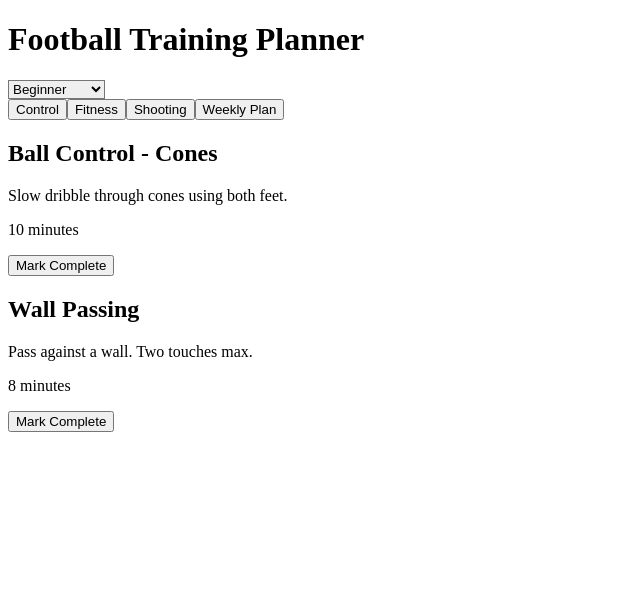
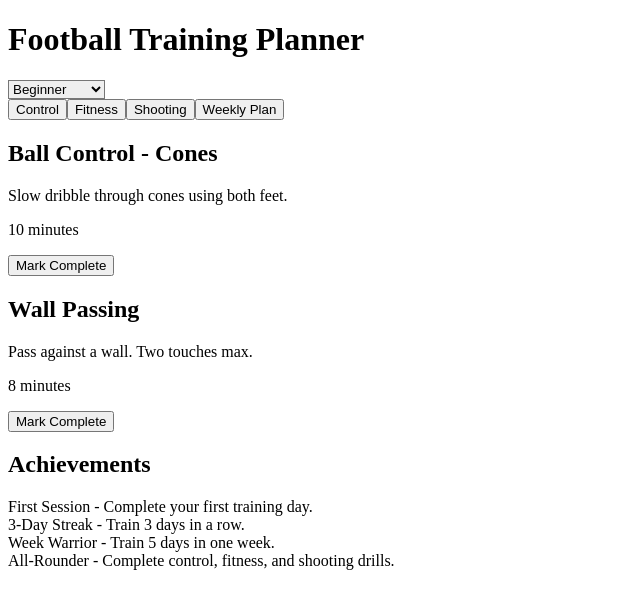
Before and after one commit to linboahsurfing-arch/football-training-app, a Next.js app: page / in a window 1280 px wide. Shown: the top 608 px of the page, without its empty margins (0-640 px from the left). Built offline with nearby package versions, Linux system fonts and the light colour scheme.

Commit message:
Add acievements

```diff
--- a/pages/index.tsx
+++ b/pages/index.tsx
@@ -28,57 +28,71 @@ const DRILLS = {
 };
 
 const WEEKLY_PLAN = {
-  beginner: [
-    "Ball Control",
-    "Fitness",
-    "Shooting",
-    "Ball Control",
-    "Fitness",
-    "Free Play",
-    "Rest"
-  ],
-  intermediate: [
-    "Ball Control",
-    "Fitness",
-    "Shooting",
-    "Ball Control",
-    "Fitness",
-    "Match Play",
-    "Recovery"
-  ],
-  advanced: [
-    "Technical",
-    "HIIT Fitness",
-    "Finishing",
-    "Technical",
-    "Fitness",
-    "Match Intensity",
-    "Recovery"
-  ]
+  beginner: ["Ball Control", "Fitness", "Shooting", "Ball Control", "Fitness", "Free Play", "Rest"],
+  intermediate: ["Ball Control", "Fitness", "Shooting", "Ball Control", "Fitness", "Match Play", "Recovery"],
+  advanced: ["Technical", "HIIT Fitness", "Finishing", "Technical", "Fitness", "Match Intensity", "Recovery"]
 };
+
+const ACHIEVEMENTS = [
+  { id: "first_session", title: "First Session", description: "Complete your first training day." },
+  { id: "three_day_streak", title: "3-Day Streak", description: "Train 3 days in a row." },
+  { id: "week_warrior", title: "Week Warrior", description: "Train 5 days in one week." },
+  { id: "all_rounder", title: "All-Rounder", description: "Complete control, fitness, and shooting drills." }
+];
 
 export default function FootballTrainingApp() {
   const [level, setLevel] = useState<Level>("beginner");
   const [goal, setGoal] = useState<Goal>("control");
   const [completed, setCompleted] = useState<number[]>([]);
   const [history, setHistory] = useState<History>({});
+  const [unlocked, setUnlocked] = useState<string[]>([]);
 
   useEffect(() => {
-    const saved = localStorage.getItem("trainingHistory");
-    if (saved) setHistory(JSON.parse(saved));
+    const h = localStorage.getItem("trainingHistory");
+    const a = localStorage.getItem("achievements");
+    if (h) setHistory(JSON.parse(h));
+    if (a) setUnlocked(JSON.parse(a));
   }, []);
 
   useEffect(() => {
     localStorage.setItem("trainingHistory", JSON.stringify(history));
-  }, [history]);
+    localStorage.setItem("achievements", JSON.stringify(unlocked));
+  }, [history, unlocked]);
 
   const drills = DRILLS[level].filter(d => goal === "weekly" || d.goal === goal);
+
+  const checkAchievements = (updatedHistory: History) => {
+    const days = Object.keys(updatedHistory).length;
+    const today = new Date();
+    let streak = 0;
+
+    for (let i = 0; i < 7; i++) {
+      const d = new Date(today);
+      d.setDate(today.getDate() - i);
+      if (updatedHistory[d.toISOString().slice(0, 10)]) streak++;
+      else break;
+    }
+
+    const weekCount = Object.keys(updatedHistory).filter(date => {
+      const diff = (today.getTime() - new Date(date).getTime()) / 86400000;
+      return diff < 7;
+    }).length;
+
+    const newAchievements = [...unlocked];
+    if (days >= 1 && !newAchievements.includes("first_session")) newAchievements.push("first_session");
+    if (streak >= 3 && !newAchievements.includes("three_day_streak")) newAchievements.push("three_day_streak");
+    if (weekCount >= 5 && !newAchievements.includes("week_warrior")) newAchievements.push("week_warrior");
+
+    if (newAchievements.length !== unlocked.length) setUnlocked(newAchievements);
+  };
 
   const toggleComplete = (id: number) => {
     setCompleted(prev => {
       const updated = prev.includes(id) ? prev.filter(x => x !== id) : [...prev, id];
-      const today = new Date().toISOString().slice(0, 10);
-      setHistory(h => ({ ...h, [today]: true }));
+      const todayKey = new Date().toISOString().slice(0, 10);
+      const newHistory = { ...history, [todayKey]: true };
+      setHistory(newHistory);
+      checkAchievements(newHistory);
       return updated;
     });
   };
@@ -123,6 +137,17 @@ export default function FootballTrainingApp() {
           </Card>
         ))
       )}
+
+      <Card>
+        <CardContent className="space-y-2">
+          <h2 className="font-semibold">Achievements</h2>
+          {ACHIEVEMENTS.map(a => (
+            <div key={a.id} className={unlocked.includes(a.id) ? "text-green-600" : "text-gray-400"}>
+              {a.title} - {a.description}
+            </div>
+          ))}
+        </CardContent>
+      </Card>
     </div>
   );
 }
```
